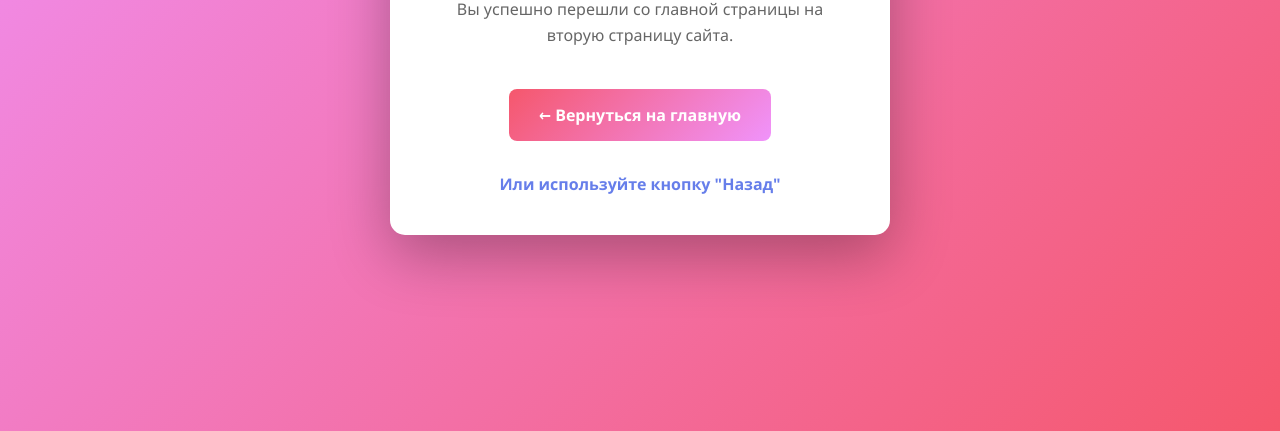
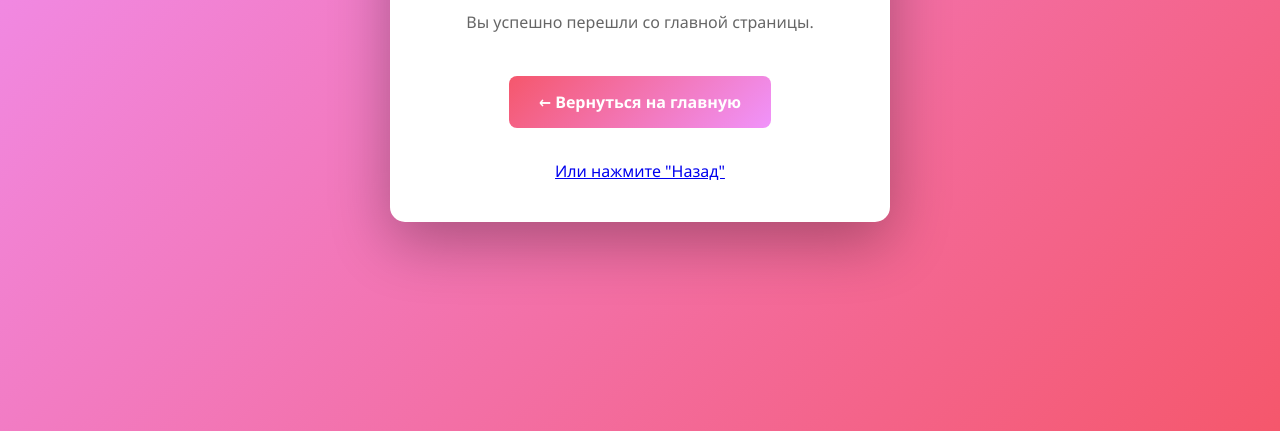
Before and after one commit to poilk777/test, a plain HTML site: page second.html in a window 1280 px wide. Shown: the part 369-800 px from the top of the page. Drawn offline with Linux system fonts and the light colour scheme.

Commit message:
Создать вторую страницу сайта

```diff
--- a/second.html
+++ b/second.html
@@ -5,12 +5,7 @@
     <meta name="viewport" content="width=device-width, initial-scale=1.0">
     <title>Вторая страница</title>
     <style>
-        * {
-            margin: 0;
-            padding: 0;
-            box-sizing: border-box;
-        }
-
+        * { margin: 0; padding: 0; box-sizing: border-box; }
         body {
             font-family: 'Segoe UI', Tahoma, Geneva, Verdana, sans-serif;
             background: linear-gradient(135deg, #f093fb 0%, #f5576c 100%);
@@ -20,7 +15,6 @@
             align-items: center;
             padding: 20px;
         }
-
         .container {
             background: white;
             padding: 40px 60px;
@@ -29,19 +23,8 @@
             text-align: center;
             max-width: 500px;
         }
-
-        h1 {
-            color: #333;
-            margin-bottom: 20px;
-            font-size: 2.5em;
-        }
-
-        p {
-            color: #666;
-            margin-bottom: 30px;
-            line-height: 1.6;
-        }
-
+        h1 { color: #333; margin-bottom: 20px; font-size: 2.5em; }
+        p { color: #666; margin-bottom: 30px; line-height: 1.6; }
         .btn {
             display: inline-block;
             padding: 15px 30px;
@@ -56,31 +39,16 @@
             border: none;
             cursor: pointer;
         }
-
-        .btn:hover {
-            transform: translateY(-3px);
-            box-shadow: 0 10px 30px rgba(245, 87, 108, 0.4);
-        }
-
-        .home-link {
-            margin-top: 20px;
-            color: #667eea;
-            text-decoration: none;
-            font-weight: 600;
-        }
-
-        .home-link:hover {
-            text-decoration: underline;
-        }
+        .btn:hover { transform: translateY(-3px); box-shadow: 0 10px 30px rgba(245, 87, 108, 0.4); }
     </style>
 </head>
 <body>
     <div class="container">
         <h1>🎉 Вторая страница!</h1>
-        <p>Вы успешно перешли со главной страницы на вторую страницу сайта.</p>
+        <p>Вы успешно перешли со главной страницы.</p>
         <a href="index.html" class="btn">← Вернуться на главную</a>
         <br><br>
-        <a href="#" onclick="history.back()" class="home-link">Или используйте кнопку "Назад"</a>
+        <a href="#" onclick="history.back()">Или нажмите "Назад"</a>
     </div>
 </body>
 </html>
```
